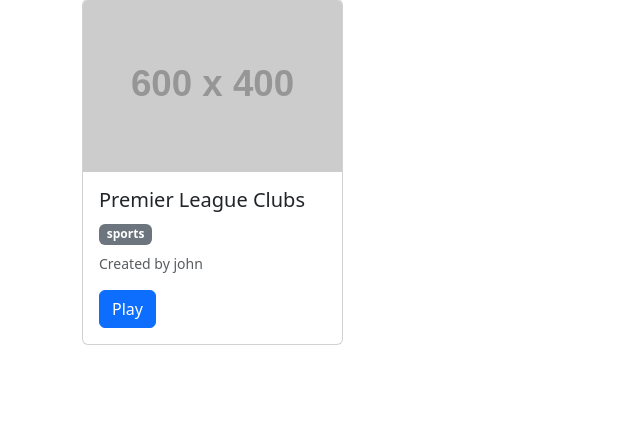
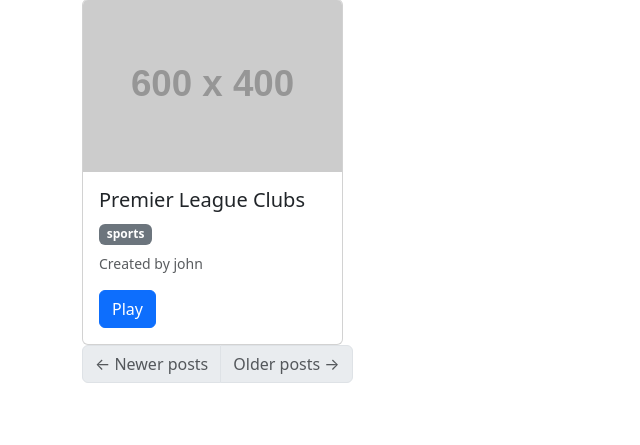
Before and after one commit to dez-doherty/higher-or-lower, a Flask app: page / in a window 1280 px wide. Shown: the part 198-643 px from the top of the page, without its empty margins (0-640 px from the left). Run offline with Flask 3, Linux system fonts and the light colour scheme; a user stored in the database is signed in; data comes from the database, SQL or seed files in the repository; both versions use the stored data as it was after the commit; grey boxes labelled with a size stand in for pictures from a placeholder-image service; data that the repository does not hold is empty; some libraries are stand-ins or nearby versions.

Commit message:
improved pagination

```diff
--- a/app/__init__.py
+++ b/app/__init__.py
@@ -3,6 +3,7 @@
 from flask_sqlalchemy import SQLAlchemy
 from flask_migrate import Migrate
 from flask_login import LoginManager
+from flask_bootstrap import Bootstrap5
 from elasticsearch import Elasticsearch
 
 app = Flask(__name__)
@@ -11,6 +12,7 @@
 
 db = SQLAlchemy(app)
 migrate = Migrate(app, db)
+bootstrap = Bootstrap5(app)
 
 login = LoginManager(app)
 login.login_view = 'login'
--- a/app/templates/card-list.html
+++ b/app/templates/card-list.html
@@ -6,9 +6,17 @@
     {% endfor %}
 </div>
 
-        {% if prev_url %}
-        <a href="{{ prev_url }}">Newer posts</a>
-        {% endif %}
-        {% if next_url %}
-        <a href="{{ next_url }}">Older posts</a>
-        {% endif %}
+<nav aria-label="Post navigation">
+    <ul class="pagination">
+        <li class="page-item{% if not prev_url %} disabled{% endif %}">
+            <a class="page-link" href="{{ prev_url }}">
+                <span aria-hidden="true">&larr;</span> Newer posts
+            </a>
+        </li>
+        <li class="page-item{% if not next_url %} disabled{% endif %}">
+            <a class="page-link" href="{{ next_url }}">
+                Older posts <span aria-hidden="true">&rarr;</span>
+            </a>
+        </li>
+    </ul>
+</nav>
```
Also changed, not shown: app.db.
